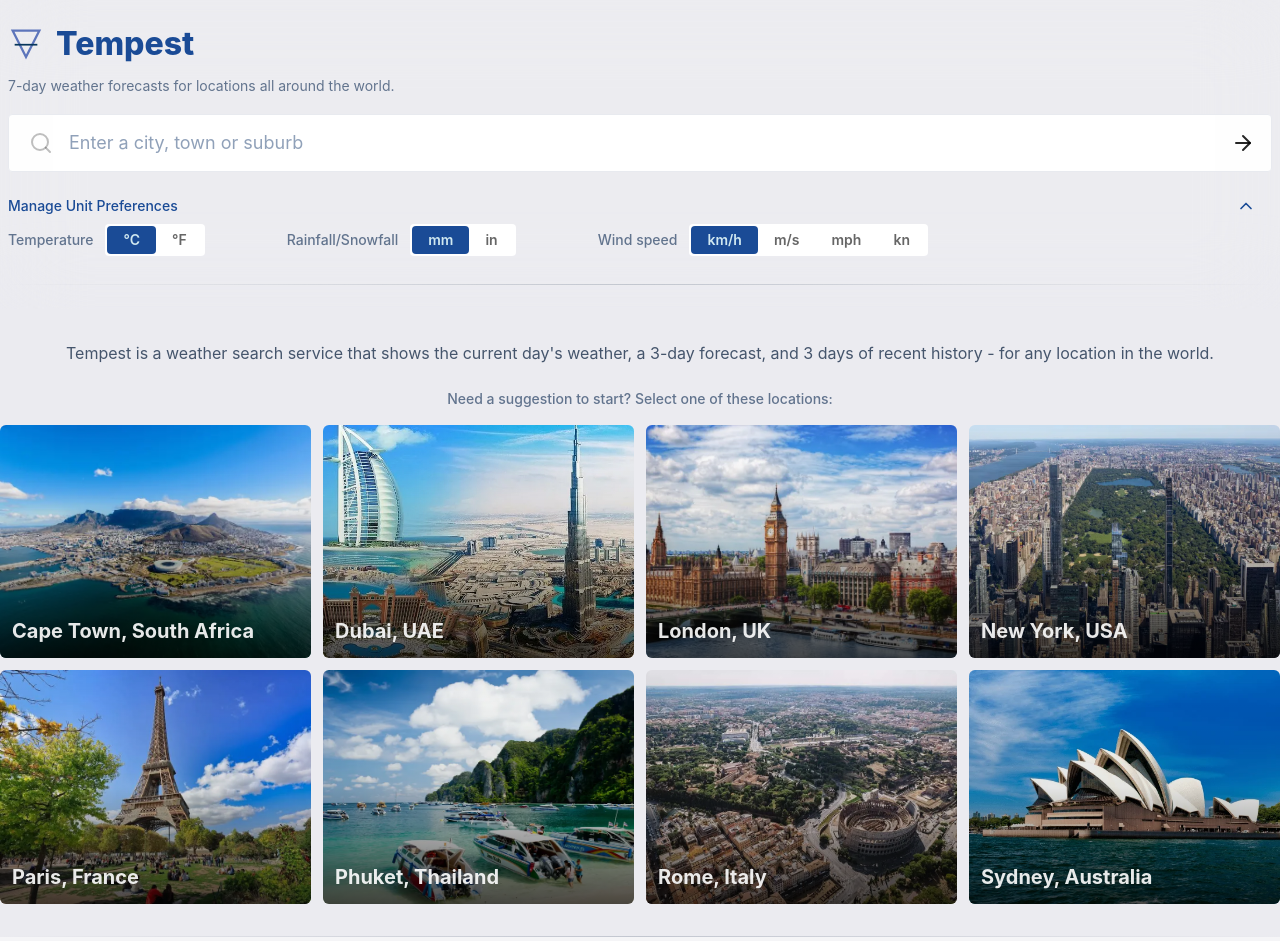
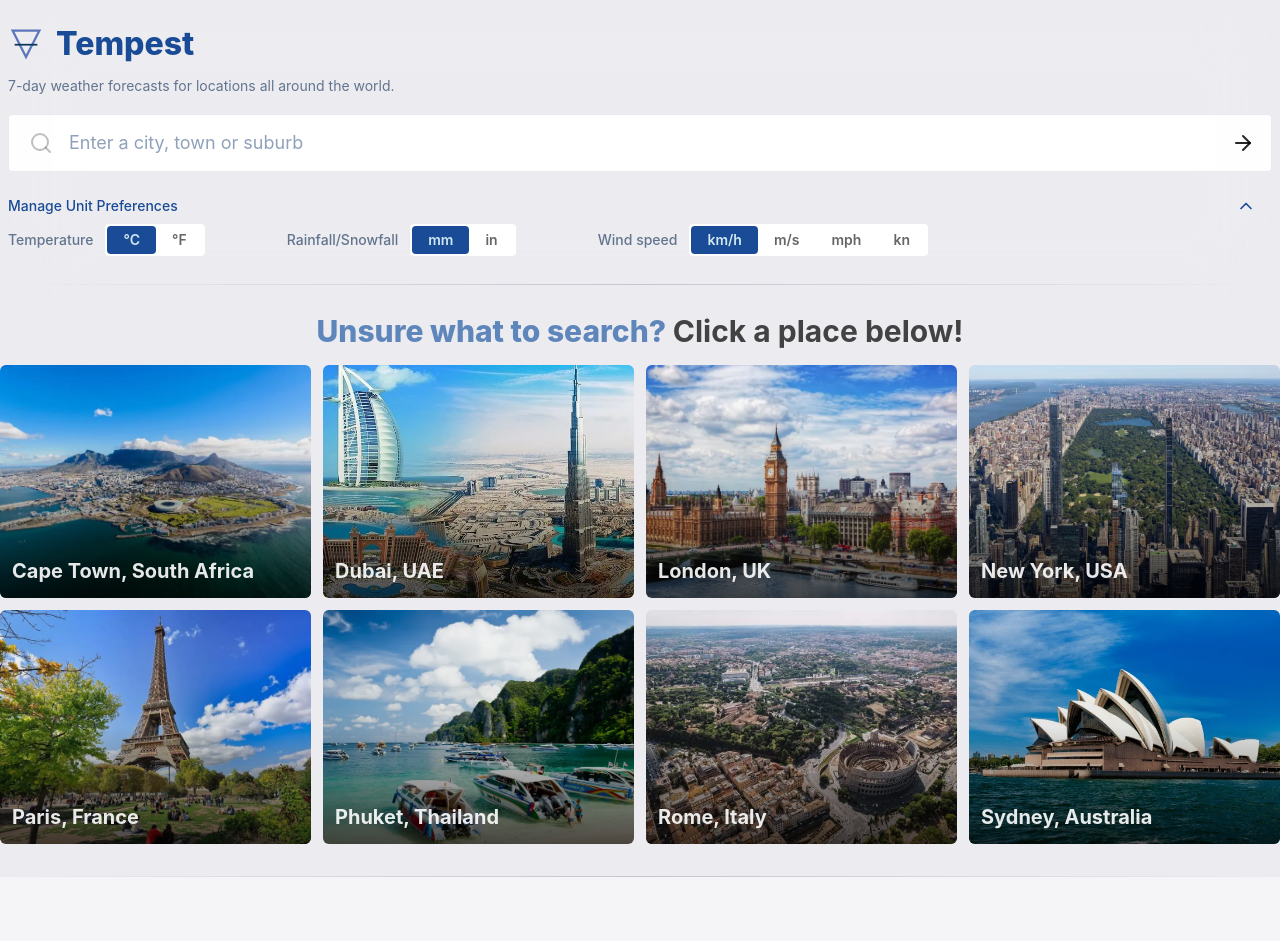
Before and after one commit to markodayan/tempest-weather-app, a React (Vite) app: page / in a window 1280 px wide. After the commit the page ends 881 px from the top, so only its background shows below. Built offline with nearby package versions, Linux system fonts and the light colour scheme.

Commit message:
feat(landing): rewrite intro as a bold call-to-action
Replaces the two-paragraph intro/suggestion text with a single bold
CTA line ("Unsure what to search? Click a place below!"), styled with
two new theme colors (user-q, cta) instead of the previous plain slate
text.

```diff
--- a/src/components/Landing.tsx
+++ b/src/components/Landing.tsx
@@ -111,15 +111,10 @@ export default function Landing({ onSelectLocation }: LandingProps) {
   return (
     <div
       id='landing-suggestions'
-      className='mx-auto max-w-5xl xl:max-w-7xl px-6 xl:px-0  py-8 text-center'
+      className='mx-auto max-w-5xl xl:max-w-7xl px-6 xl:px-0 pt-1 pb-8 text-center'
     >
-      <p className='text-base text-slate-600'>
-        Tempest is a weather search service that shows the current day's weather, a 3-day forecast,
-        and 3 days of recent history - for any location in the world.
-      </p>
-
-      <p className='mt-6 text-sm font-medium text-slate-500'>
-        Need a suggestion to start? Select one of these locations:
+      <p className='text-xl font-extrabold xl:text-3xl text-user-q'>
+        Unsure what to search? <span className='text-cta font-bold'>Click a place below!</span>
       </p>
 
       <div className='mt-4 grid grid-cols-2 gap-3 sm:grid-cols-3 lg:grid-cols-4'>
--- a/src/index.css
+++ b/src/index.css
@@ -13,6 +13,10 @@
   --color-location-badge-fill: #4956ffd1;
   --color-location-badge-text: #ffffff;
   --color-location-badge-border: #92929200;
+
+  /* Landing  */
+  --color-user-q: #5f86bb;
+  --color-cta: #424242;
 
   /* Weather Days Component  */
   --color-bg-selected-day: rgb(230, 230, 230);
```
